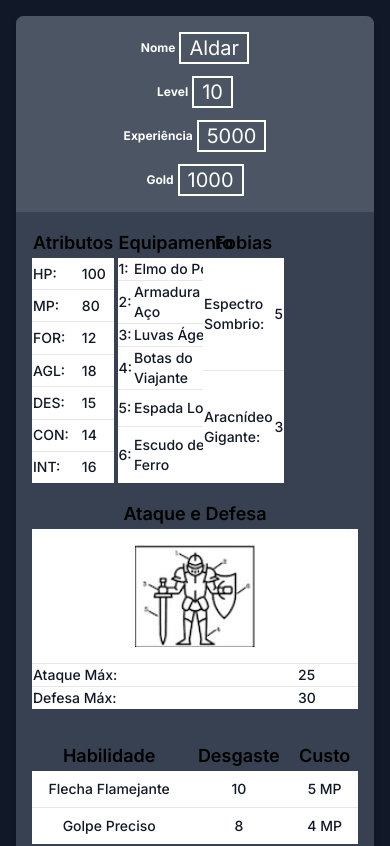
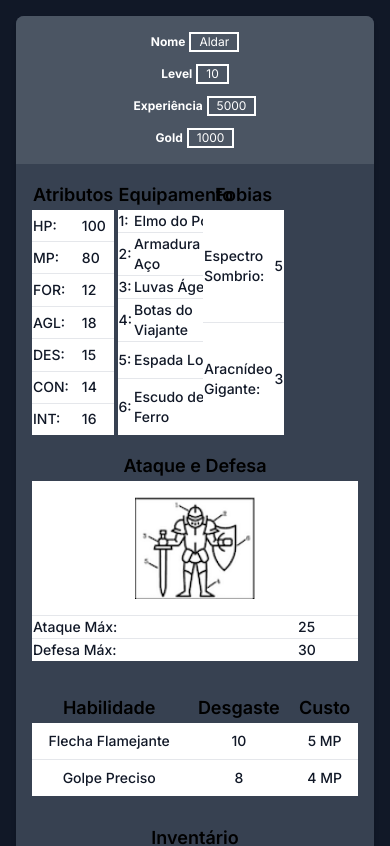
Before and after one commit to Mateus8741/rpg, a Next.js app: page / in a window 390 px wide. Shown: the top 846 px of the page. Built offline with nearby package versions, Linux system fonts and the light colour scheme.

Commit message:
Update Header component styling

```diff
--- a/src/components/Header.tsx
+++ b/src/components/Header.tsx
@@ -8,29 +8,37 @@ export function Header({ persona }: Persona) {
   return (
     <div className="flex flex-col sm:flex-row justify-center items-center gap-3 bg-gray-600 text-white text-center py-4 px-4">
       <div className="flex flex-row gap-1 items-center">
-        <h2 className="text-xs md:text-xl lg:text-xl font-bold">Nome</h2>
-        <h2 className="text-xl font-normal border-2 border-white px-2">
+        <h2 className="text-xs sm:text-sm md:text-sm lg:text-md xl:text-xl font-bold">
+          Nome
+        </h2>
+        <h2 className="text-xs sm:text-sm md:text-sm lg:text-md xl:text-xl font-normal border-2 border-white px-2">
           {persona.nome}
         </h2>
       </div>
 
       <div className="flex flex-row gap-1 items-center">
-        <p className="text-xs md:text-xl lg:text-xl font-bold">Level</p>
-        <p className="text-xl font-normal border-2 border-white px-2">
+        <p className="text-xs sm:text-sm md:text-xl lg:text-xl font-bold">
+          Level
+        </p>
+        <p className="text-xs sm:text-sm md:text-sm lg:text-md xl:text-xl font-normal border-2 border-white px-2">
           {persona.level}
         </p>
       </div>
 
       <div className="flex flex-row gap-1 items-center">
-        <p className="text-xs md:text-xl lg:text-xl font-bold">Experiência</p>
-        <p className="text-xl font-normal border-2 border-white px-2">
+        <p className="text-xs sm:text-sm md:text-xl lg:text-xl font-bold">
+          Experiência
+        </p>
+        <p className="text-xs sm:text-sm md:text-sm lg:text-md xl:text-xl font-normal border-2 border-white px-2">
           {persona.experiencia}
         </p>
       </div>
 
       <div className="flex flex-row gap-1 items-center">
-        <p className="text-xs md:text-2xl lg:text-xl font-bold">Gold</p>
-        <p className="text-xl font-normal border-2 border-white px-2">
+        <p className="text-xs sm:text-sm md:text-2xl lg:text-xl font-bold">
+          Gold
+        </p>
+        <p className="text-xs sm:text-sm md:text-sm lg:text-md xl:text-xl font-normal border-2 border-white px-2">
           {persona.gold}
         </p>
       </div>
```
